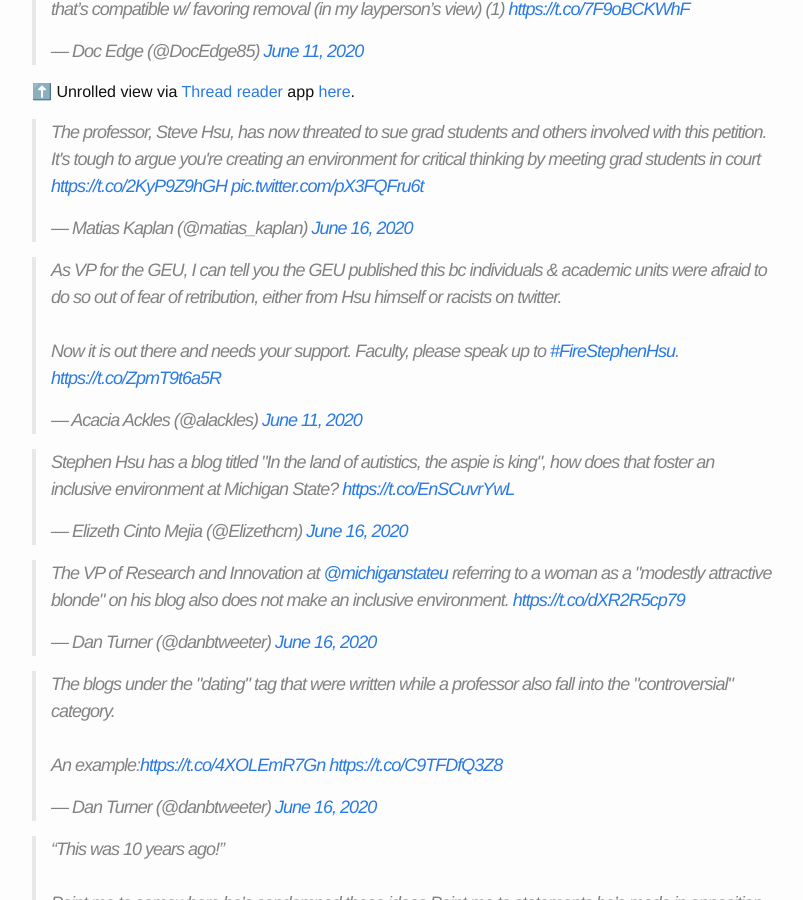
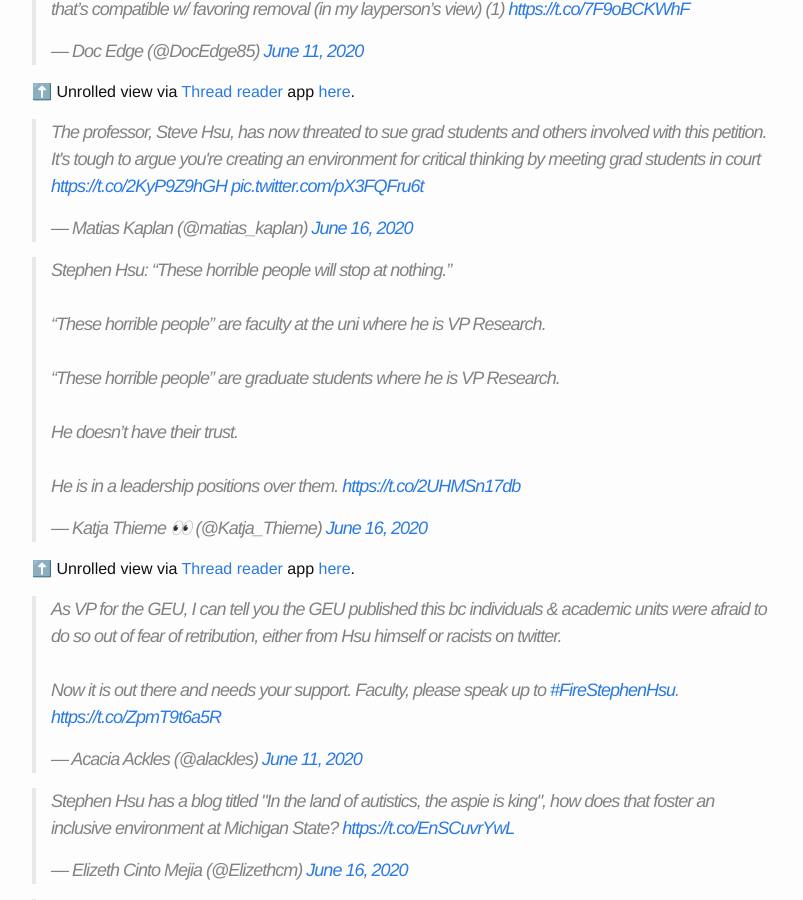
Before and after one commit to mmore500/mmore500.github.io, a Jekyll site: the page built from blog_professional/_posts/2020-06-16-firestephenhsu-listing.md, in a window 1280 px wide and 900 px high, scrolled down 2019 px. Shown: the whole window, without its empty margins (238-1041 px from the left). Built offline with Jekyll 4.4.1, drawn with Linux system fonts in a browser that asks for light colours; emoji names are drawn with the system emoji font; comment, search, counter and statistics services are not loaded; some of the changed text lies outside the part shown.

Commit message:
Add tweet from Katja Thieme

```diff
--- a/blog_professional/_posts/2020-06-16-firestephenhsu-listing.md
+++ b/blog_professional/_posts/2020-06-16-firestephenhsu-listing.md
@@ -67,6 +67,11 @@ Unrolled view via [Thread reader](https://threadreaderapp.com/) app [here](https
 Unrolled view via [Thread reader](https://threadreaderapp.com/) app [here](https://threadreaderapp.com/thread/1271187190265942021.html).
 
 <blockquote class="twitter-tweet"><p lang="en" dir="ltr">The professor, Steve Hsu, has now threated to sue grad students and others involved with this petition. It&#39;s tough to argue you&#39;re creating an environment for critical thinking by meeting grad students in court <a href="https://t.co/2KyP9Z9hGH">https://t.co/2KyP9Z9hGH</a> <a href="https://t.co/pX3FQFru6t">pic.twitter.com/pX3FQFru6t</a></p>&mdash; Matias Kaplan (@matias_kaplan) <a href="https://twitter.com/matias_kaplan/status/1272726632634015745?ref_src=twsrc%5Etfw">June 16, 2020</a></blockquote> <script async src="https://platform.twitter.com/widgets.js" charset="utf-8"></script>
+
+<blockquote class="twitter-tweet"><p lang="en" dir="ltr">Stephen Hsu: “These horrible people will stop at nothing.”<br><br>“These horrible people” are faculty at the uni where he is VP Research. <br><br>“These horrible people” are graduate students where he is VP Research.<br><br>He doesn’t have their trust. <br><br>He is in a leadership positions over them. <a href="https://t.co/2UHMSn17db">https://t.co/2UHMSn17db</a></p>&mdash; Katja Thieme 👀 (@Katja_Thieme) <a href="https://twitter.com/Katja_Thieme/status/1272901617092829185?ref_src=twsrc%5Etfw">June 16, 2020</a></blockquote> <script async src="https://platform.twitter.com/widgets.js" charset="utf-8"></script>
+
+:arrow_up:
+Unrolled view via [Thread reader](https://threadreaderapp.com/) app [here](https://threadreaderapp.com/thread/1272901617092829185.html).
 
 <blockquote class="twitter-tweet"><p lang="en" dir="ltr">As VP for the GEU, I can tell you the GEU published this bc individuals &amp; academic units were afraid to do so out of fear of retribution, either from Hsu himself or racists on twitter. <br><br>Now it is out there and needs your support. Faculty, please speak up to <a href="https://twitter.com/hashtag/FireStephenHsu?src=hash&amp;ref_src=twsrc%5Etfw">#FireStephenHsu</a>. <a href="https://t.co/ZpmT9t6a5R">https://t.co/ZpmT9t6a5R</a></p>&mdash; Acacia Ackles (@alackles) <a href="https://twitter.com/alackles/status/1271075972008292352?ref_src=twsrc%5Etfw">June 11, 2020</a></blockquote> <script async src="https://platform.twitter.com/widgets.js" charset="utf-8"></script>
 
```
Also changed, not shown: other parts of blog_professional/_posts/2020-06-16-firestephenhsu-listing.md (+1 -1 lines).
